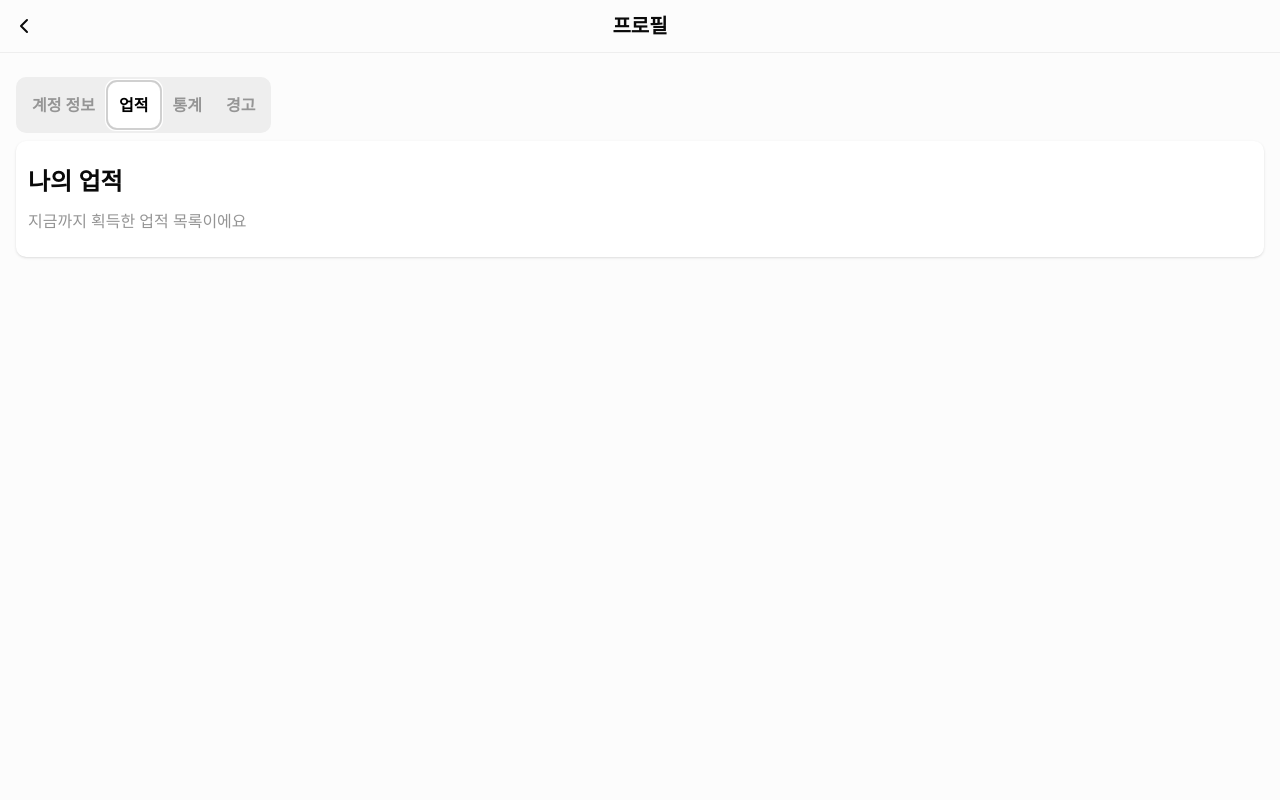
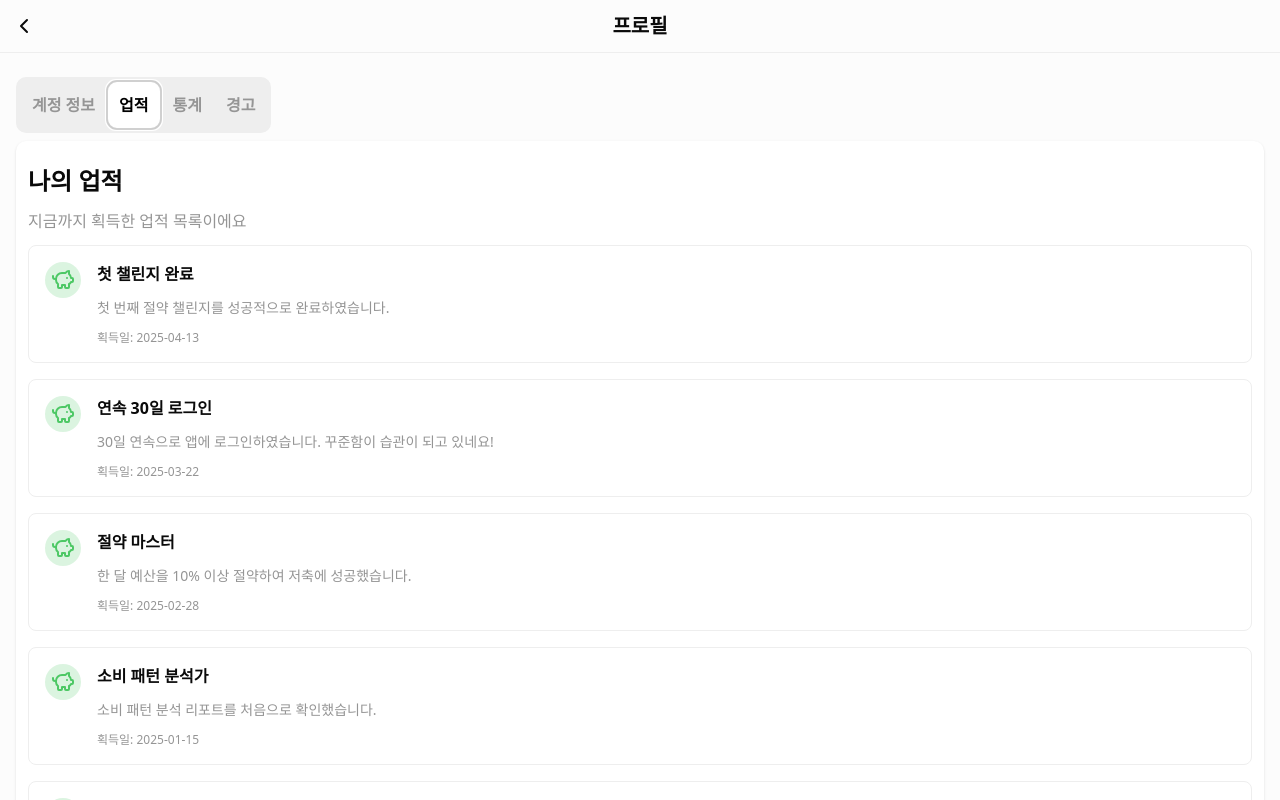
Before and after one commit to yeonna18k/TheHam, a Next.js app: page /profile in a window 1280 px wide. Both pictures are taken after a click on the tab "업적". Shown: the top 800 px of the page. Built offline with nearby package versions, Linux system fonts and the light colour scheme.

Commit message:
feat: 프로필 페이지에 카드 컴포넌트 및 탭 콘텐츠 추가

```diff
--- a/src/app/(detail)/profile/page.tsx
+++ b/src/app/(detail)/profile/page.tsx
@@ -1,4 +1,10 @@
+import AccountInfo from "@/components/profile/AccountInfo";
+import AchievementsCard from "@/components/profile/AchievementsCard";
+import StatisticsCard from "@/components/profile/StatisticsCard";
+import WarningCard from "@/components/profile/WarningCard";
 import { Tabs, TabsContent, TabsList, TabsTrigger } from "@/components/ui/tabs";
+import MOCK_ACHIEVEMENTS from "@/mock/achievementsData";
+import MOCK_WARNING_CARDS from "@/mock/warningCardsData";
 
 const PROFILE_TABS = [
   {
@@ -48,9 +54,37 @@ export default function Profile() {
               <h1 className="title1">{tab.title}</h1>
               <p className="body1 text-gray-500">{tab.description}</p>
             </div>
+            <TabContent tabValue={tab.value} />
           </section>
         </TabsContent>
       ))}
     </Tabs>
   );
 }
+
+function TabContent({ tabValue }: { tabValue: string }) {
+  switch (tabValue) {
+    case "account":
+      return <AccountInfo />;
+    case "achievements":
+      return (
+        <div className="flex flex-col gap-4">
+          {MOCK_ACHIEVEMENTS.map((achievement) => (
+            <AchievementsCard key={achievement.id} {...achievement} />
+          ))}
+        </div>
+      );
+    case "statistics":
+      return <StatisticsCard />;
+    case "warnings":
+      return (
+        <div className="flex flex-col gap-4">
+          {MOCK_WARNING_CARDS.map((warning) => (
+            <WarningCard key={warning.id} {...warning} />
+          ))}
+        </div>
+      );
+    default:
+      return null;
+  }
+}
--- /dev/null
+++ b/src/components/profile/AccountInfo.tsx
@@ -0,0 +1,3 @@
+export default function AccountInfo() {
+  return <div>AccountInfo</div>;
+}
--- /dev/null
+++ b/src/components/profile/AchievementsCard.tsx
@@ -0,0 +1,21 @@
+import { Achievement } from "@/mock/achievementsData";
+import { PiggyBank } from "lucide-react";
+
+export default function AchievementsCard({
+  title,
+  description,
+  acquiredDate,
+}: Achievement) {
+  return (
+    <div className="p-4 border border-gray-200 rounded-md flex gap-4 ">
+      <div className="w-9 h-9 rounded-full bg-primary/20 flex items-center justify-center shrink-0">
+        <PiggyBank size={24} className="text-primary" />
+      </div>
+      <div className="flex flex-col gap-3">
+        <div className="title4">{title}</div>
+        <div className="body2 text-gray-500 break-keep">{description}</div>
+        <div className="body3 text-gray-500">획득일: {acquiredDate}</div>
+      </div>
+    </div>
+  );
+}
--- /dev/null
+++ b/src/components/profile/StatisticsCard.tsx
@@ -0,0 +1,3 @@
+export default function StatisticsCard() {
+  return <div>StatisticsCard</div>;
+}
--- /dev/null
+++ b/src/components/profile/WarningCard.tsx
@@ -0,0 +1,40 @@
+import { cn } from "@/lib/utils";
+import { WarningCard } from "@/mock/warningCardsData";
+import { PiggyBank } from "lucide-react";
+
+export default function WarningCard({
+  type,
+  severity,
+  title,
+  description,
+}: WarningCard) {
+  return (
+    <div
+      className={cn(
+        "p-4 border border-gray-200 rounded-md flex gap-2 flex-col items-center",
+        {
+          "text-primary": severity === "low",
+          "text-social-kakao": severity === "medium",
+          "text-warning": severity === "high",
+        }
+      )}
+    >
+      <div
+        className={cn(
+          "w-9 h-9 rounded-full bg-primary/20 flex items-center justify-center shrink-0",
+          {
+            "bg-primary/20": severity === "low",
+            "bg-social-kakao/20": severity === "medium",
+            "bg-warning/20": severity === "high",
+          }
+        )}
+      >
+        <PiggyBank size={24} className="" />
+      </div>
+      <h1 className="h1">{title}</h1>
+      <p className="body1 text-gray-500 break-keep text-center">
+        {description}
+      </p>
+    </div>
+  );
+}
```
